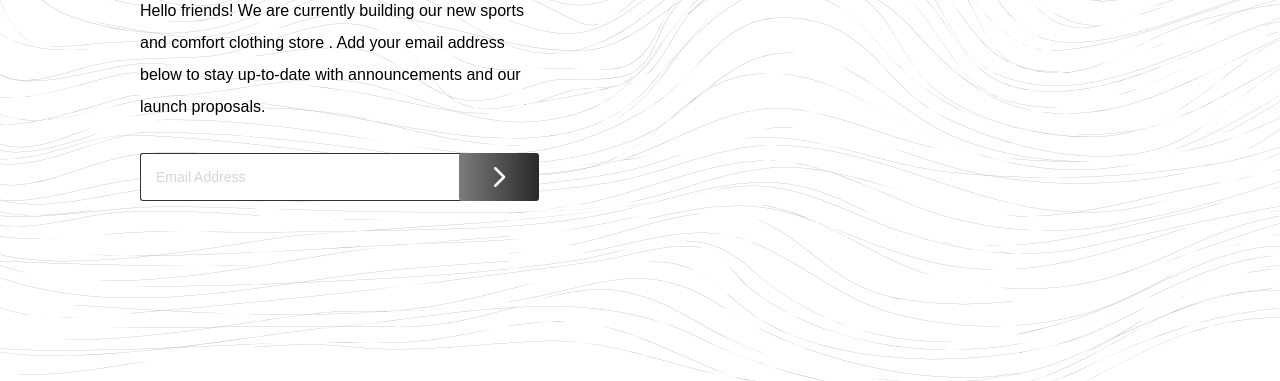
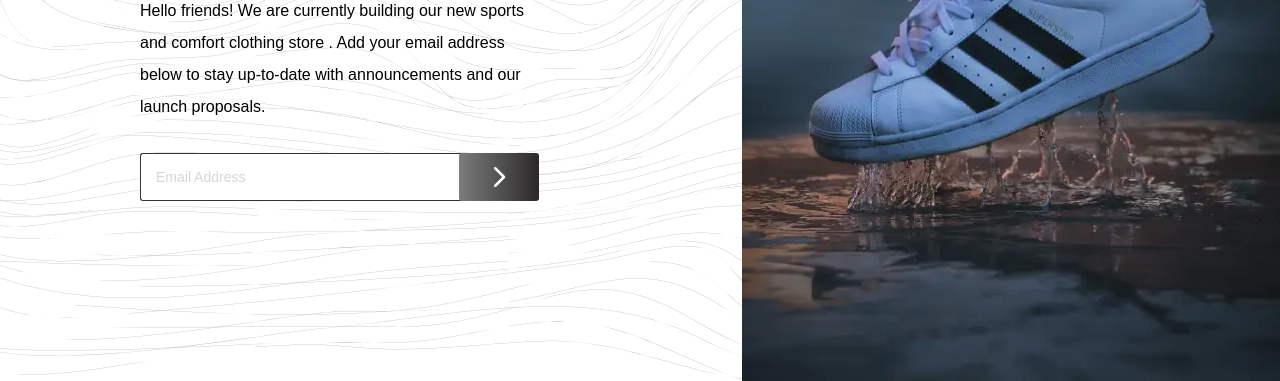
Before and after one commit to BenChis/adidas_project_freemote, a website: page index.html in a window 1280 px wide. Shown: the part 419-800 px from the top of the page. Drawn offline with Linux system fonts and the light colour scheme; a web font is replaced by a local one.

Commit message:
Update style.css

```diff
--- a/css/style.css
+++ b/css/style.css
@@ -25,7 +25,7 @@
   max-width: 40rem;
   height: 25rem;
   margin: 0 auto;
-  background-image: url(./assets/adidas_desktop_new.webp);
+  background-image: url(../assets/adidas_desktop_new.webp);
   background-position: center;
   background-size: cover;
 }
```
